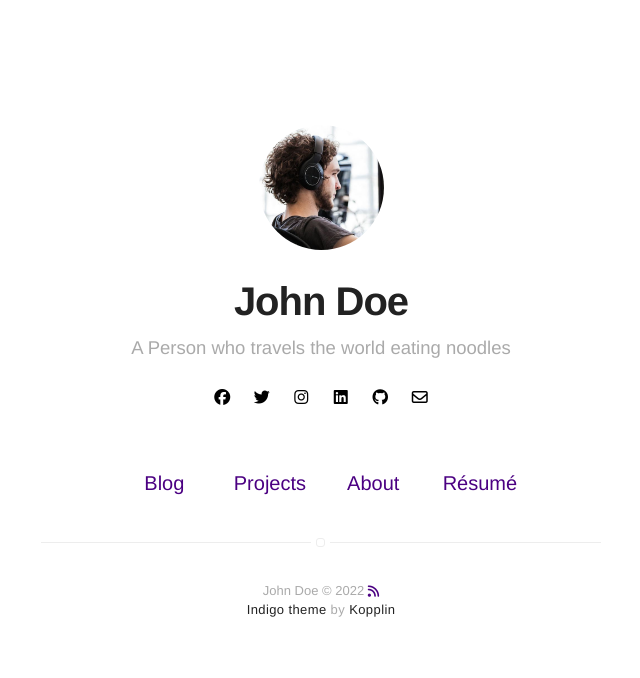
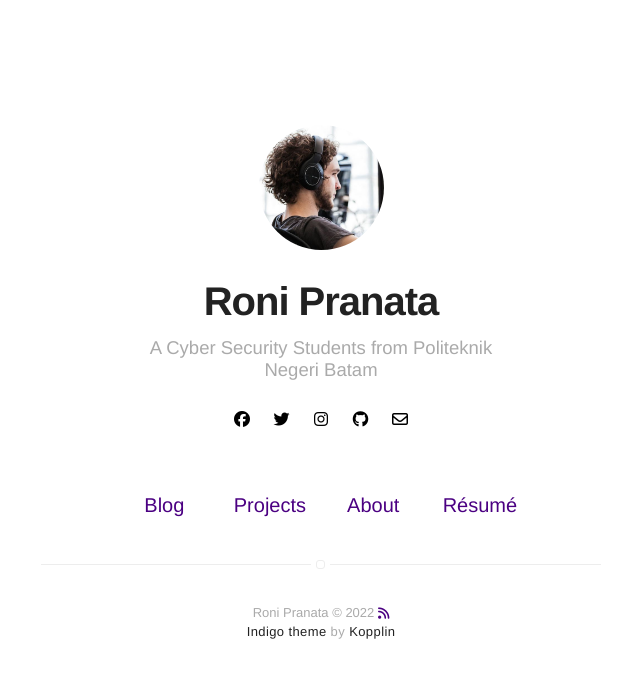
Before and after one commit to ronilapendoz/ronilapendoz.github.io, a Jekyll site: the page built from index.html, in a window 1280 px wide. Shown: the top 678 px of the page, without its empty margins (319-959 px from the left). Built offline with Jekyll 4.4.1, drawn with Linux system fonts in a browser that asks for light colours; nearby versions of some CDN libraries.

Commit message:
Update _config.yml

```diff
--- a/_config.yml
+++ b/_config.yml
@@ -1,9 +1,9 @@
 # main text of home
-title: John Doe
-bio: A Person who travels the world eating noodles
+title: Roni Pranata
+bio: A Cyber Security Students from Politeknik Negeri Batam
 
 # twitter summary info
-description: A blog about technology and stuff related
+description: A blog about cyber security and stuff related
 
 # if it's an external image, update below for true
 # better with square images
@@ -20,7 +20,7 @@ resume: true
 resume-external: true
 resume-url: https://google.com/?q=my+resume
 
-url: https://sergiokopplin.github.io/indigo
+url: https://ronilapendoz.github.io
 # your url: https://USERNAME.github.io
 
 permalink: /:title/
@@ -30,30 +30,23 @@ permalink: /:title/
 
 # if you don't want comments in your posts, leave categories empty
 disqus:
-  shortname: github # enter this from your disqus account
+  shortname: ronilapendoz # enter this from your disqus account
   categories: [blog, project] # only show disqus for posts that have these categories
 
 # if you don't have any of social below, comment the line
-facebook: myfacebook
-twitter: mytwitter
-instagram: myinstagram
-linkedin: mylinkedin
-github: mygithub
-email: myemail@gmail.com
+facebook: https://facebook.com/ronilpendoz
+twitter: https://twitter.com/ronilapendoz
+instagram: https://instagram.com/ronilapendoz
+github: https://github.com/ronilapendoz
+email: ronilapendoz@gmail.com
 
 authors:
   johndoe:
-    name: John Doe
-    bio: A Man who travels the world eating noodles
+    name: Roni Pranata
+    bio: A Cyber Security Students from Politeknik Negeri Batam
     external-image: false
     picture: assets/images/profile.jpg
-    twitter: johndoe
-  jamesfoster:
-    name: James Foster
-    bio: A Man who develops software with coffee
-    external-image: false
-    picture: assets/images/james.jpg
-    twitter: jamesfoster
+    twitter: https://twitter.com/ronilapendoz
 
 # do you want a larger site? change the option below
 # options: [normal, large] | default: normal
```
